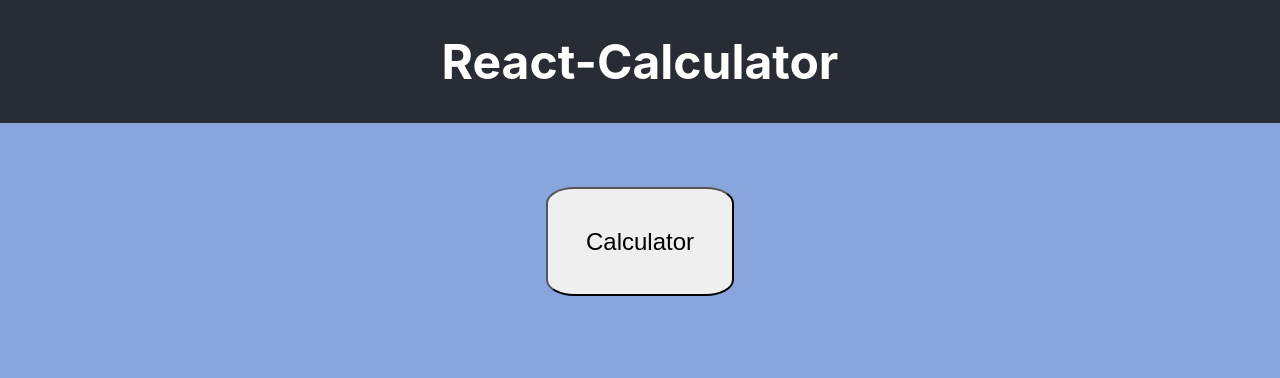
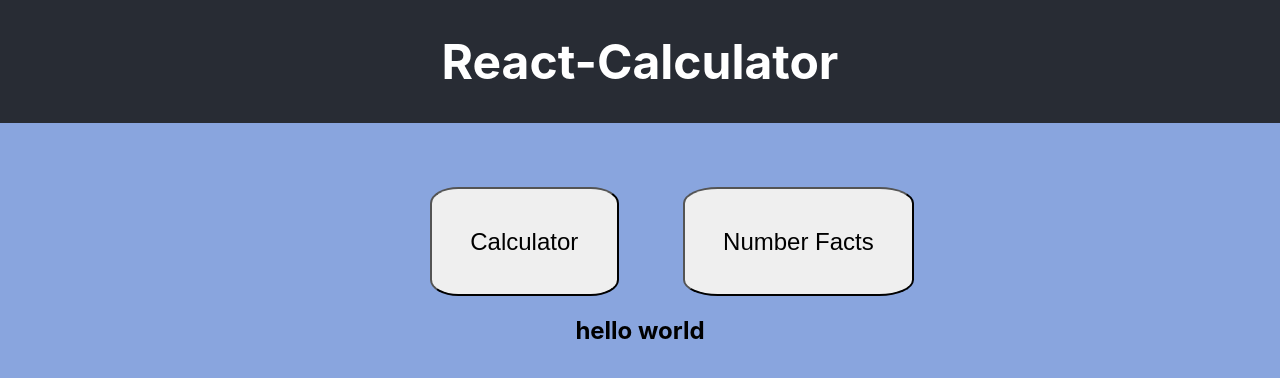
Before and after one commit to LuisGtk/Calculator-redo-, a React (Create React App) app: page /Facts in a window 1280 px wide. Shown: the top 378 px of the page. Built offline with nearby package versions, Linux system fonts and the light colour scheme.

Commit message:
working on anohter component

```diff
--- a/src/App.css
+++ b/src/App.css
@@ -21,9 +21,10 @@
 
 
 /* RESPONSIVE WEB  */
-body{
+body {
   background-color: #557ed0b0;
 }
+
 .App {
   text-align: center;
 }
@@ -43,13 +44,31 @@ a {
   color: white;
   font-size: 150%;
 }
-.calc{
-  font-size:100% ;
+
+.calc {
+  font-size: 100%;
   margin-top: 5%;
   border-radius: 15%;
   padding: 3%;
   cursor: pointer;
 }
+
 .calc:hover {
-  box-shadow: 0 12px 16px 0 rgba(0,0,0,0.24), 0 17px 50px 0 rgba(0,0,0,0.19);
+  box-shadow: 0 12px 16px 0 rgba(0, 0, 0, 0.24), 0 17px 50px 0 rgba(0, 0, 0, 0.19);
 }
+
+.facts {
+  font-size: 100%;
+  margin-top: 5%;
+  border-radius: 15%;
+  padding: 3%;
+  cursor: pointer;
+}
+
+.facts:hover {
+  box-shadow: 0 12px 16px 0 rgba(0, 0, 0, 0.24), 0 17px 50px 0 rgba(0, 0, 0, 0.19);
+}
+
+button{
+  margin-left: 5%;
+}
--- a/src/App.js
+++ b/src/App.js
@@ -1,5 +1,6 @@
 import './App.css';
 import Calc from './Components/Calculator/Calc';
+import Facts from './Components/Facts/Facts';
 import { Routes, Route, Link } from 'react-router-dom';
 
 function App() {
@@ -9,14 +10,17 @@ function App() {
         <Link to="/">
           <h1>React-Calculator</h1>
         </Link>
-
       </header>
       <Link to="/Calculator">
         <button className='calc'>Calculator</button>
       </Link>
+      <Link to="/Facts">
+        <button className='facts'>Number Facts</button>
+      </Link>
       {/* switch components*/}
       <main>
         <Routes>
+          <Route path='/Facts' element={<Facts />} />
           <Route path='/Calculator' element={<Calc />} />
         </Routes>
       </main>
--- a/src/Components/Calculator/Calc.js
+++ b/src/Components/Calculator/Calc.js
@@ -1,5 +1,5 @@
 import './Calc.css';
-import { useState, useEffect } from 'react';
+import { useState} from 'react';
 
 export default function Calc() {
     const [data, getData] = useState([])
--- /dev/null
+++ b/src/Components/Facts/Facts.js
@@ -0,0 +1,15 @@
+import './Facts.css'
+import { useState } from 'react';
+export default function Facts() {
+    const [facts, getFacts] = useState([])
+
+    const fetchData = () => {
+        fetch("http://numbersapi.com/random/math")
+            .then((response) => response.json())
+            .then((data) => getFacts(data));
+    }
+    return(
+        <h2>hello world</h2>
+
+    )
+}
```
Also changed, not shown: src/Components/Facts/Facts.css (added).
